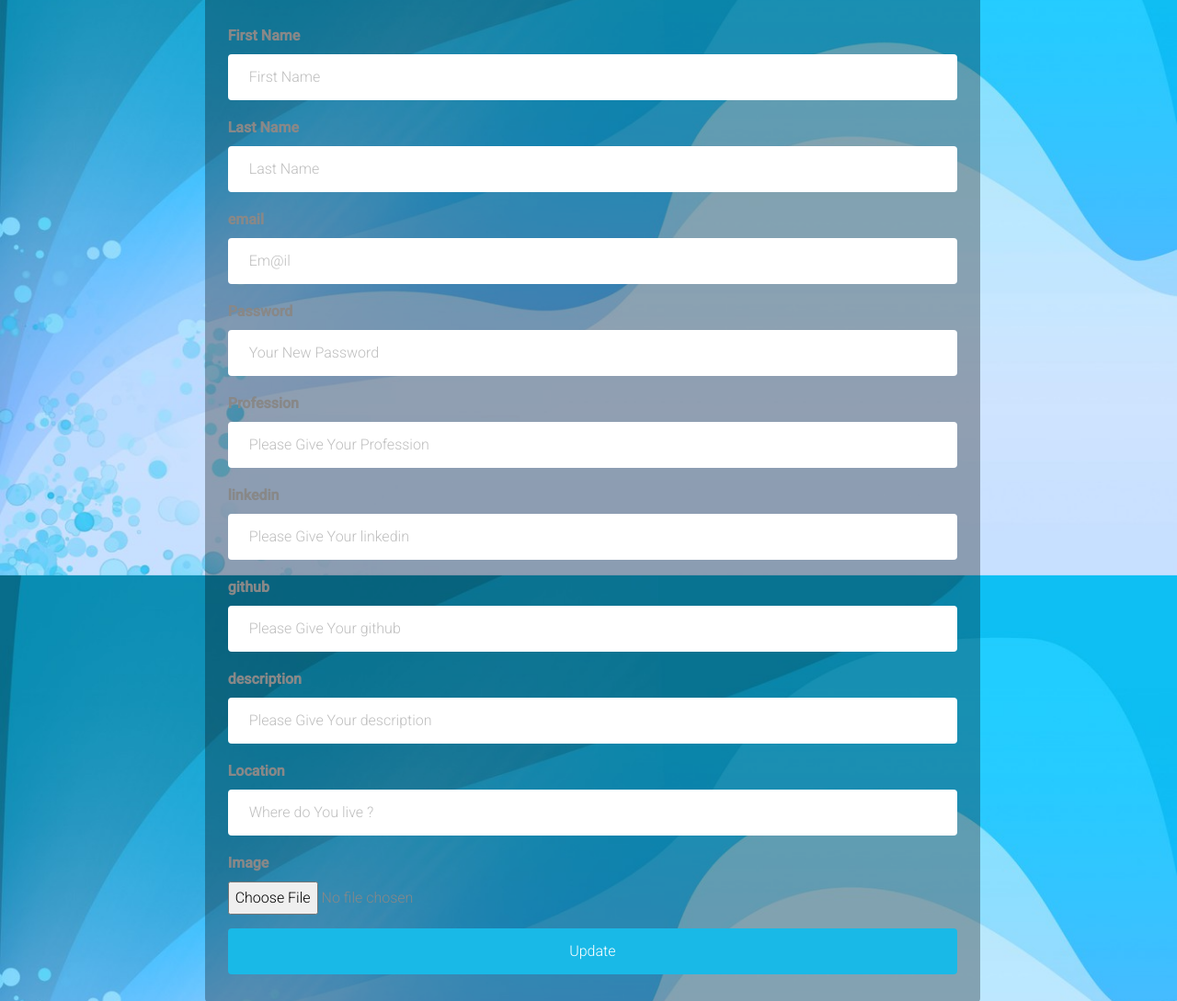
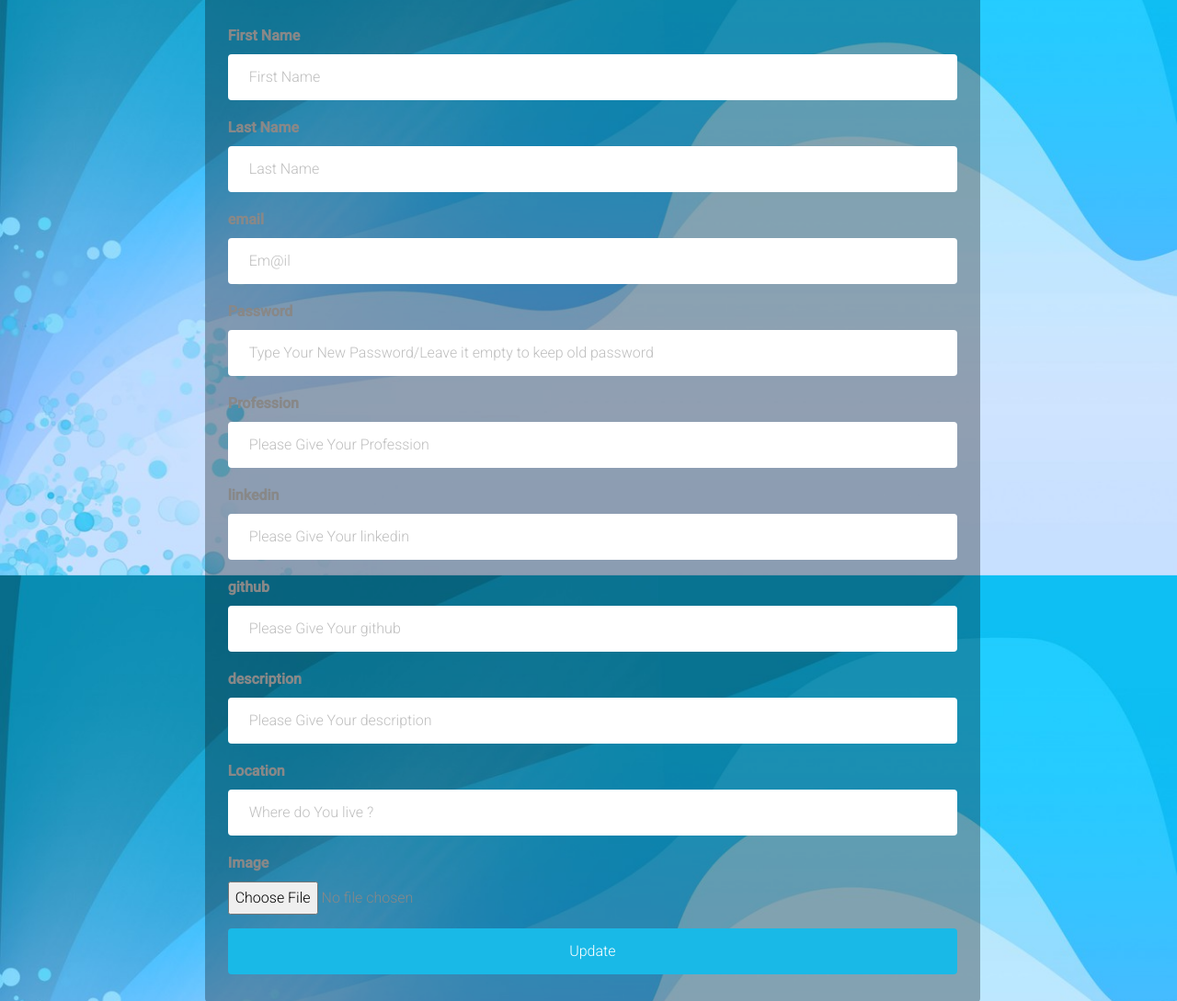
Before and after one commit to Montassar-Chihi/YouResume, a Flask app: template templates/personal.html in a window 1280 px wide. Shown: the part 191-1280 px from the top of the page at 92% size. Run offline with Flask 2, Linux system fonts and the light colour scheme; the template is opened without the code that fills it, so the values that code supplies are empty; some libraries are stand-ins or nearby versions.

Commit message:
fixed password bug

```diff
--- a/app.py
+++ b/app.py
@@ -701,7 +701,11 @@ def personal(user_id):
                         location = request.form.get("location")
                         if 'picture' in request.files:
                               file = request.files['picture']
-                              if file.filename == '':
+                              if file.filename == '' and password == None :
+                                    User.objects(user_id=user_id).update(first_name = first_name,last_name = last_name,email = email,profession = profession,
+                                                                  linkedin = linkedin,github = github,description=description,
+                                                                  location=location)
+                              elif file.filename == '' and password != None:
                                     User.objects(user_id=user_id).update(first_name = first_name,last_name = last_name,email = email,
                                                                   password= generate_password_hash(password),profession = profession,
                                                                   linkedin = linkedin,github = github,description=description,
@@ -714,9 +718,14 @@ def personal(user_id):
                                                                   password= generate_password_hash(password),picture = picture,profession = profession,
                                                                   linkedin = linkedin,github = github,description=description,
                                                                   location=location)
-                        else:
+
+                        elif password != None:
                               User.objects(user_id=user_id).update(first_name = first_name,last_name = last_name,email = email,
                                                                   password= generate_password_hash(password),profession = profession,
+                                                                  linkedin = linkedin,github = github,description=description,
+                                                                  location=location)
+                        else :
+                              User.objects(user_id=user_id).update(first_name = first_name,last_name = last_name,email = email,profession = profession,
                                                                   linkedin = linkedin,github = github,description=description,
                                                                   location=location)
                         return redirect(url_for("profile",id=user_id))
--- a/templates/personal.html
+++ b/templates/personal.html
@@ -46,7 +46,7 @@
                     </div>
                     <div class="form-group">
                         <label  for="password">Password</label>
-                        <input type="text" name="password" placeholder="Your New Password" class="form-first-name form-control" id="password" value={{user.password}}>
+                        <input type="text" name="password" placeholder="Type Your New Password/Leave it empty to keep old password" class="form-first-name form-control" id="password" {%if user.password is none%}  {%else%}value={{user.password}} {%endif%} >
                     </div>
                     <div class="form-group">
                         <label  for="profession">Profession</label>
```
